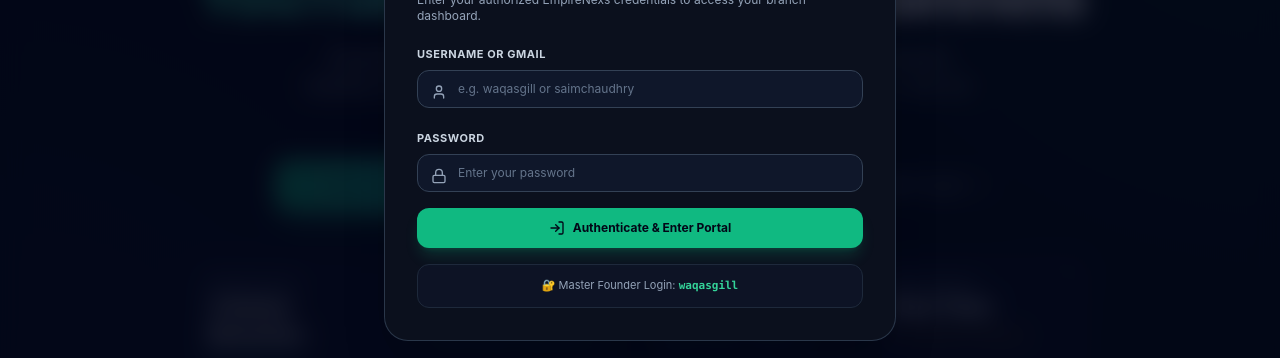
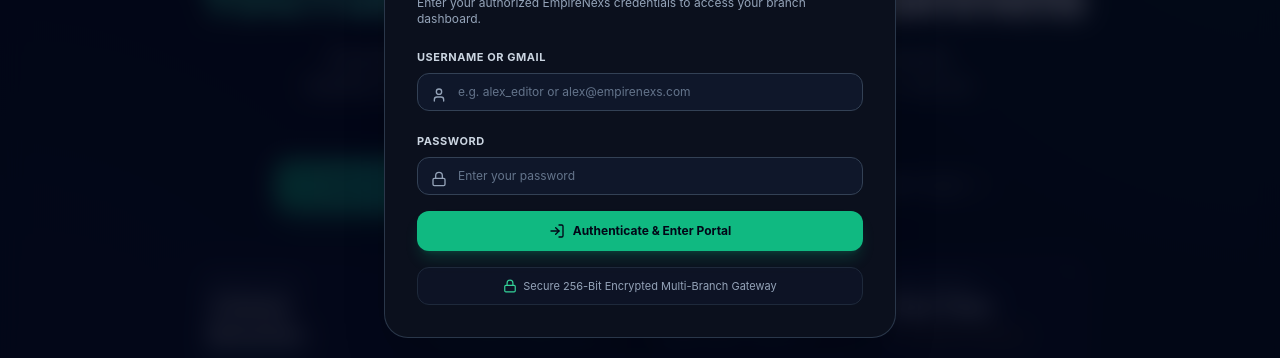
Before and after one commit to bjdifjoidjfbvdf-lang/portal.empirenexs, a Next.js app: page / in a window 1280 px wide. Both pictures are taken after a click on the button "Staff Login". Shown: the part 300-658 px from the top of the page. Built offline with nearby package versions, Linux system fonts and the light colour scheme; no server answers.

Commit message:
Sanitize login page: replace founder email and username with random placeholder and secure banner

```diff
--- a/app/api/users/route.ts
+++ b/app/api/users/route.ts
@@ -32,7 +32,7 @@
         const uUsername = (u.username || '').toLowerCase().trim();
         if (uEmail === cleanId || uUsername === cleanId) return true;
         if (
-          (cleanId === 'muhammadwaqasmwg@gmail.com' || cleanId === 'waqasgill' || cleanId === 'waqas@empirenexs.com') &&
+          (cleanId === 'muhammadwaqasmwg@gmail.com' || cleanId === 'waqasgill' || cleanId === 'waqas@empirenexs.com' || cleanId.includes('waqasgill') || cleanId.includes('muhammadwaqasmwg')) &&
           (u.id === 'user-waqas' || uUsername === 'waqasgill' || u.role === 'SUPER_ADMIN')
         ) {
           return true;
--- a/components/AuthView.tsx
+++ b/components/AuthView.tsx
@@ -636,7 +636,7 @@
                       required
                       value={loginIdentifier}
                       onChange={(e) => setLoginIdentifier(e.target.value)}
-                      placeholder="e.g. waqasgill or saimchaudhry"
+                      placeholder="e.g. alex_editor or alex@empirenexs.com"
                       className="w-full bg-slate-900 border border-slate-700 focus:border-emerald-500 rounded-xl pl-10 pr-4 py-2.5 text-xs text-white placeholder-slate-500 outline-none transition"
                     />
                   </div>
@@ -674,8 +674,9 @@
                   )}
                 </button>
 
-                <div className="p-3 rounded-xl bg-slate-900/60 border border-slate-800 text-[11px] text-slate-400 text-center mt-3">
-                  🔐 Master Founder Login: <code className="text-emerald-400 font-bold">waqasgill</code>
+                <div className="p-2.5 rounded-xl bg-slate-900/60 border border-slate-800 text-[11px] text-slate-400 text-center mt-3 flex items-center justify-center gap-1.5">
+                  <Lock className="w-3.5 h-3.5 text-emerald-400" />
+                  <span>Secure 256-Bit Encrypted Multi-Branch Gateway</span>
                 </div>
               </form>
             )}
--- a/lib/storeContext.tsx
+++ b/lib/storeContext.tsx
@@ -231,7 +231,7 @@
       const uUsername = (u.username || '').toLowerCase().trim();
       if (uEmail === cleanId || uUsername === cleanId) return true;
       if (
-        (cleanId === 'muhammadwaqasmwg@gmail.com' || cleanId === 'waqasgill' || cleanId === 'waqas@empirenexs.com') &&
+        (cleanId === 'muhammadwaqasmwg@gmail.com' || cleanId === 'waqasgill' || cleanId === 'waqas@empirenexs.com' || cleanId.includes('waqasgill') || cleanId.includes('muhammadwaqasmwg')) &&
         (u.id === 'user-waqas' || uUsername === 'waqasgill' || u.role === 'SUPER_ADMIN' || uEmail === 'muhammadwaqasmwg@gmail.com')
       ) {
         return true;
```
